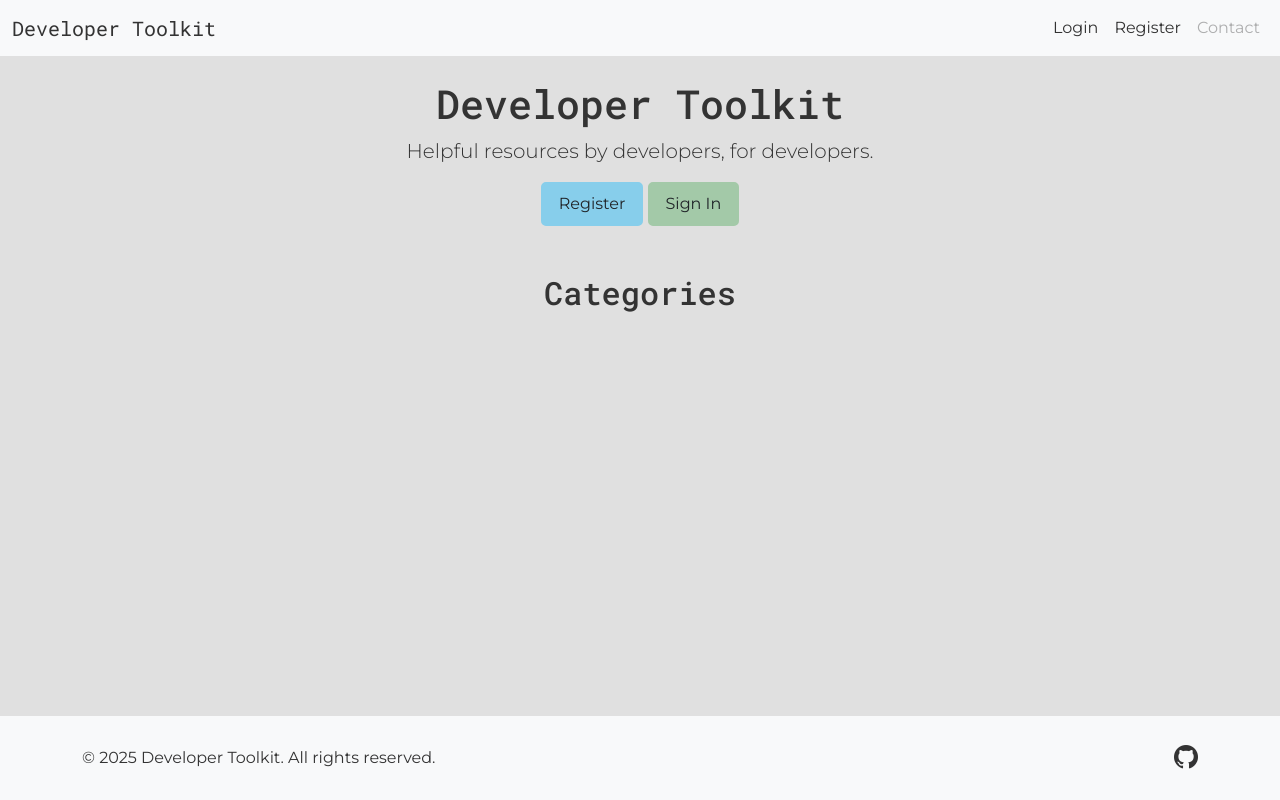
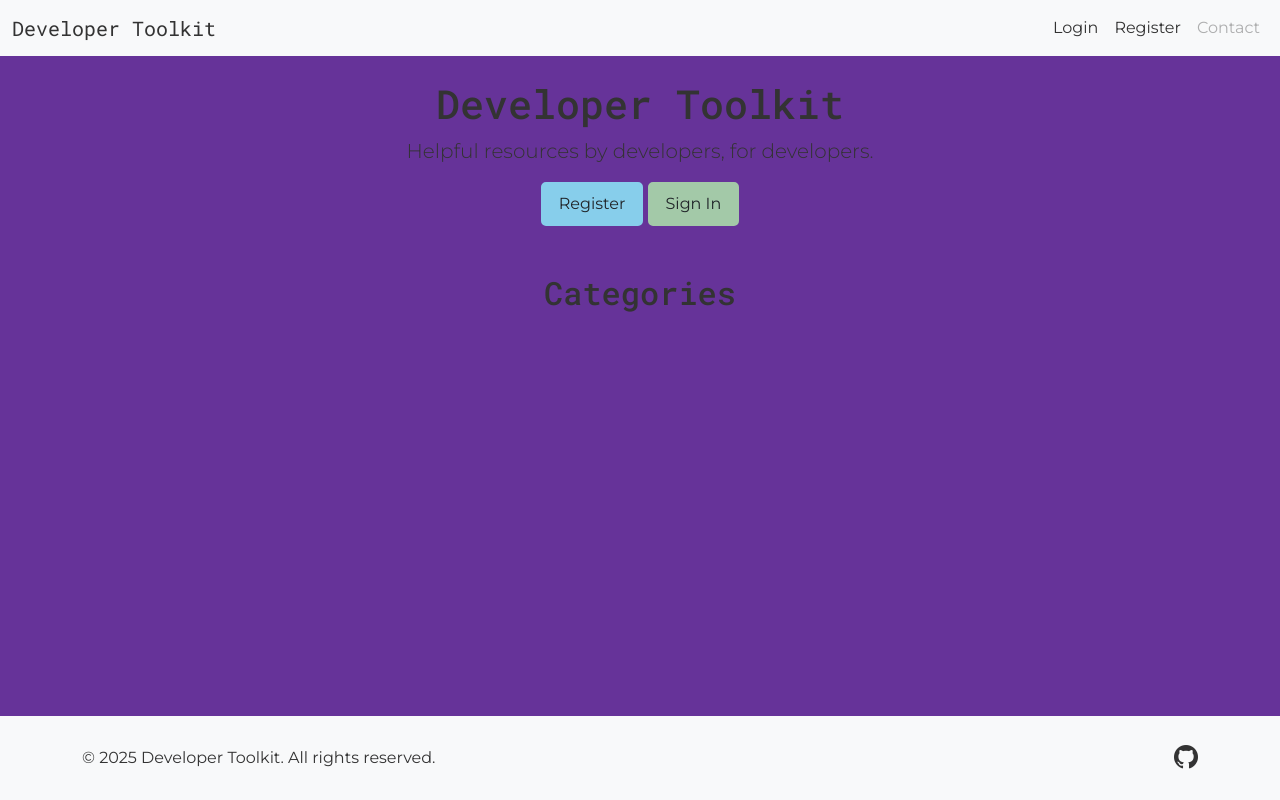
Before and after one commit to daisy21000/developer-resources, a Django app: page / in a window 1280 px wide. Run offline with Django 4.2, Linux system fonts and the light colour scheme; data that the repository does not hold is empty; parts of the project's set-up code (start-up, migrations or seed data) failed here and were passed over.

Commit message:
Add temporary background color for testing in body styles

```diff
--- a/static/css/styles.css
+++ b/static/css/styles.css
@@ -21,6 +21,7 @@ body {
     min-height: 100vh;
     display: flex;
     flex-direction: column;
+    background-color: rebeccapurple; /* Temporary background color for testing */
 }
 
 h1, h2, h3, h4, h5, h6 {
```
